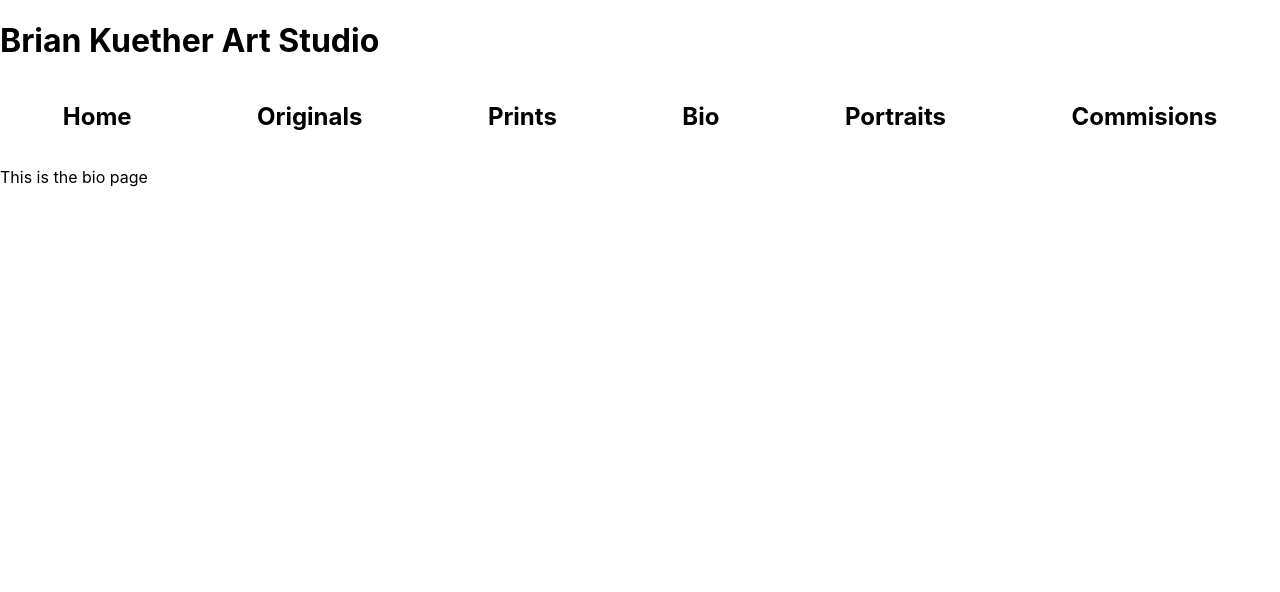
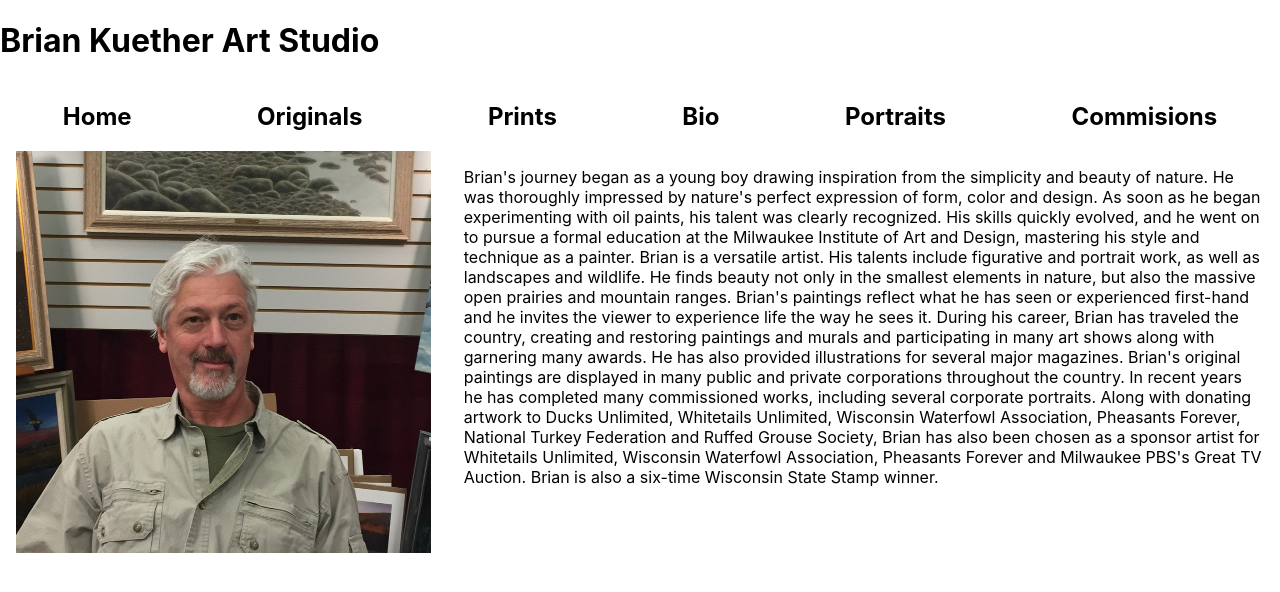
Before and after one commit to GWKuether/BrianKuetherArt, a React (Create React App) app: page /bio in a window 1280 px wide. Shown: the top 592 px of the page. Built offline with nearby package versions, Linux system fonts and the light colour scheme.

Commit message:
Added Content to the Bio Page

```diff
--- /dev/null
+++ b/src/Pages/BioPage/BioPage.css
@@ -0,0 +1,4 @@
+.text-sizer{
+    height: 25em;
+    width: 50em;
+}
--- a/src/Pages/BioPage/BioPage.js
+++ b/src/Pages/BioPage/BioPage.js
@@ -1,7 +1,41 @@
+import "./BioPage.css"
+
 const BioPage = (props) => {
-    return (
-        <p>This is the bio page</p>
-     );
-}
+  return (
+    <div style={{display: "flex", justifyContent: "space-around"}}>
+      <div>
+        <img src={require("./Assets/IMG_5401.jpg")} alt="Brian"></img>
+      </div>
+      <div>
+        <p className="text-sizer">Brian's journey began as a young boy drawing inspiration from the
+          simplicity and beauty of nature. He was thoroughly impressed by
+          nature's perfect expression of form, color and design. As soon as he
+          began experimenting with oil paints, his talent was clearly
+          recognized. His skills quickly evolved, and he went on to pursue a
+          formal education at the Milwaukee Institute of Art and Design,
+          mastering his style and technique as a painter. Brian is a versatile
+          artist. His talents include figurative and portrait work, as well as
+          landscapes and wildlife. He finds beauty not only in the smallest
+          elements in nature, but also the massive open prairies and mountain
+          ranges. Brian's paintings reflect what he has seen or experienced
+          first-hand and he invites the viewer to experience life the way he
+          sees it. During his career, Brian has traveled the country, creating
+          and restoring paintings and murals and participating in many art shows
+          along with garnering many awards. He has also provided illustrations
+          for several major magazines. Brian's original paintings are displayed
+          in many public and private corporations throughout the country. In
+          recent years he has completed many commissioned works, including
+          several corporate portraits. Along with donating artwork to Ducks
+          Unlimited, Whitetails Unlimited, Wisconsin Waterfowl Association,
+          Pheasants Forever, National Turkey Federation and Ruffed Grouse
+          Society, Brian has also been chosen as a sponsor artist for Whitetails
+          Unlimited, Wisconsin Waterfowl Association, Pheasants Forever and
+          Milwaukee PBS's Great TV Auction. Brian is also a six-time Wisconsin
+          State Stamp winner.
+        </p>
+      </div>
+    </div>
+  );
+};
 
 export default BioPage;
```
Also changed, not shown: src/Pages/BioPage/Assets/IMG_5401.jpg (added).
